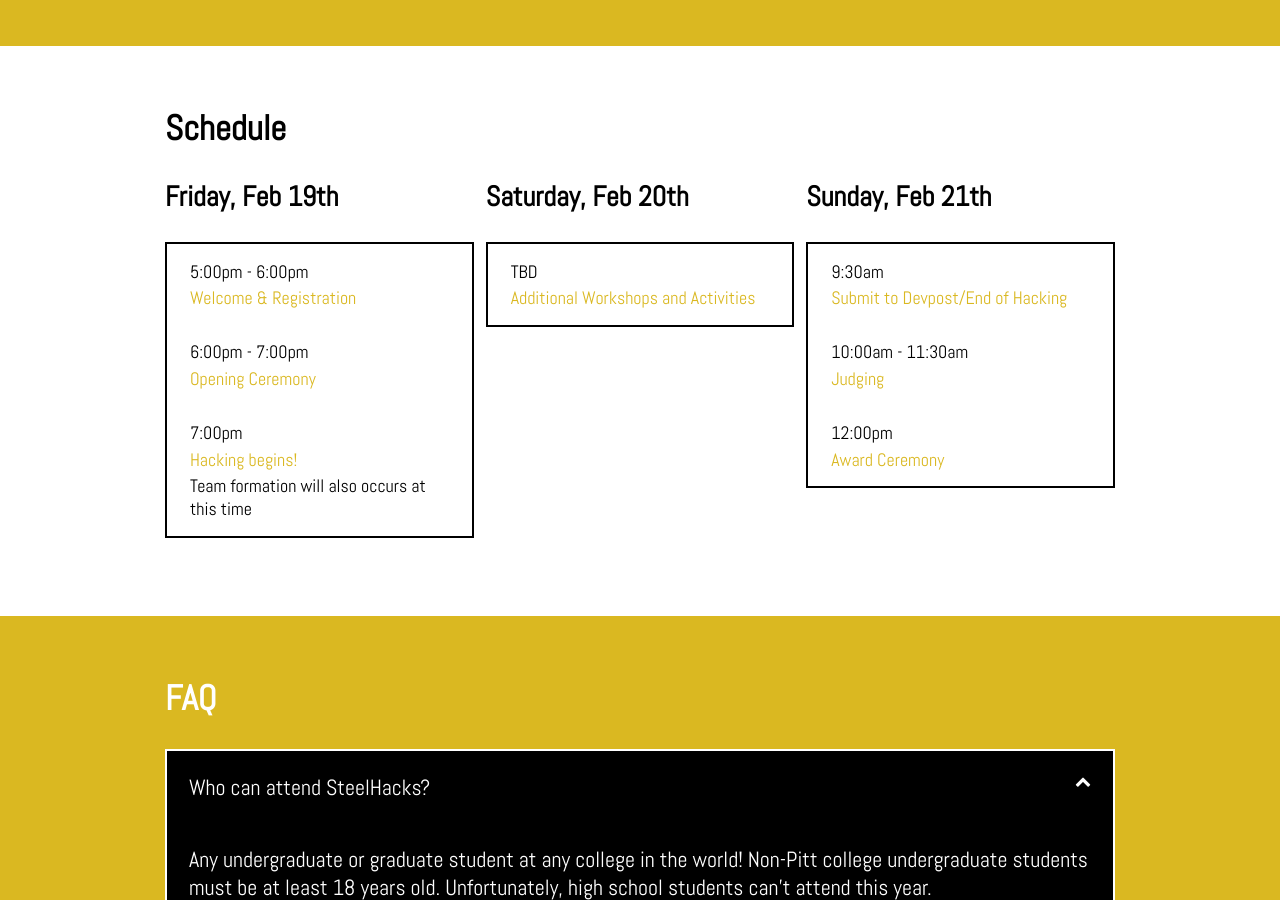
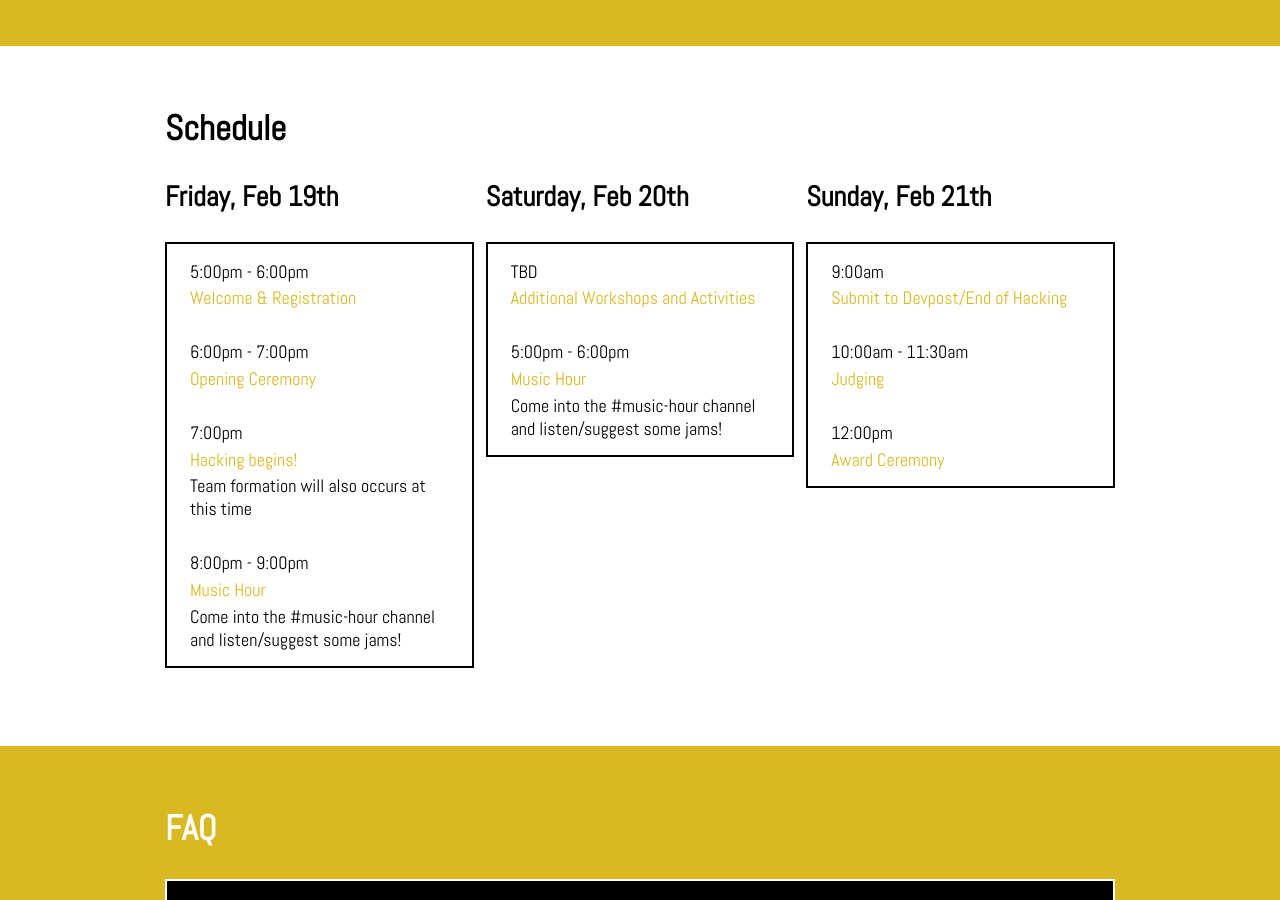
Before and after one commit to SteelHeads/steelhacks.com, a Jekyll site: the page built from index.html, in a window 1280 px wide and 900 px high, scrolled down 1021 px. Built offline with Jekyll 4.4.1, drawn with Linux system fonts in a browser that asks for light colours.

Commit message:
Adding music hour

```diff
--- a/_data/events.yml
+++ b/_data/events.yml
@@ -13,15 +13,27 @@
       description: |
         Team formation will also occurs at this time
 
+    - time: '8:00pm - 9:00pm'
+      title: 'Music Hour'
+      description: |
+        Come into the #music-hour channel and listen/suggest some jams!
+
+
 - date: 'Saturday, Feb 20th'
   events:
     - time: 'TBD'
       title: 'Additional Workshops and Activities'
       description: |
 
+    - time: '5:00pm - 6:00pm'
+      title: 'Music Hour'
+      description: |
+        Come into the #music-hour channel and listen/suggest some jams!
+
+
 - date: 'Sunday, Feb 21th'
   events:
-    - time: '9:30am'
+    - time: '9:00am'
       title: 'Submit to Devpost/End of Hacking'
       description: |
 
```
